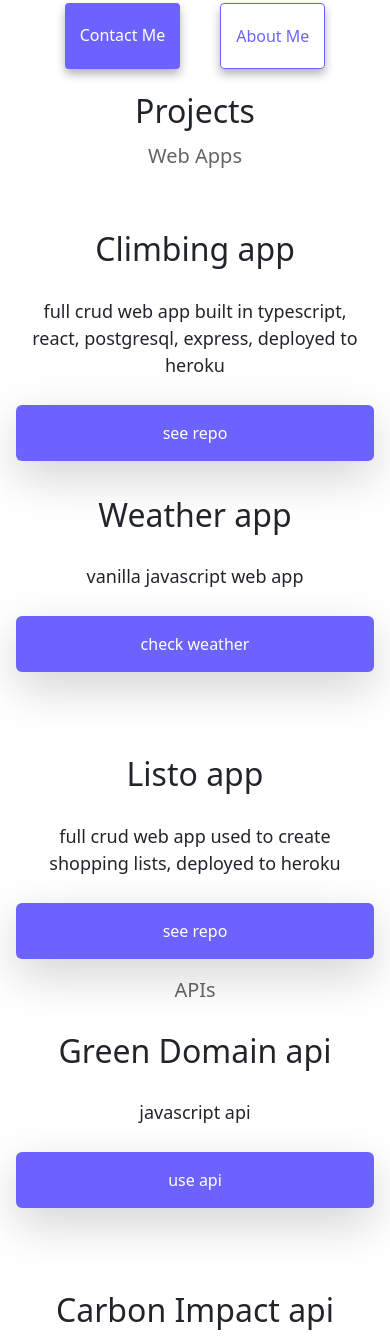
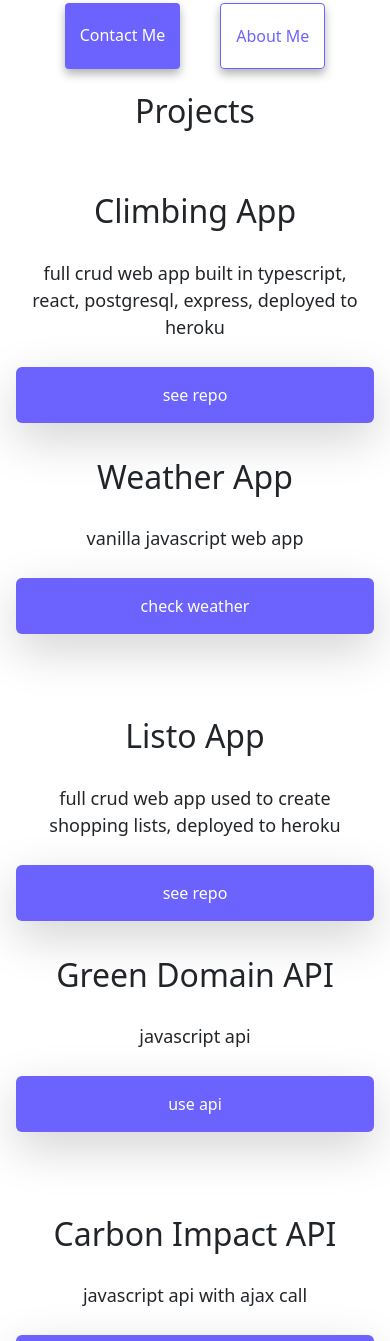
Before and after one commit to emnojacks/shecodes-portfolio, a website: page index.html in a window 390 px wide. Shown: the part 315-1656 px from the top of the page. Drawn offline with nearby package versions, Linux system fonts and the light colour scheme.

Commit message:
fixed images

```diff
--- a/index.html
+++ b/index.html
@@ -51,14 +51,14 @@
 
   <div class="container">
 <h2 class="responsive_h2">Projects</h2>
-<h3 class="responsive_h3">Web Apps</h3>
+
 <!--climbing app-->
   <div class="row">
       <div class="col-sm-6 p-3">
           <img src="/src/images/yoga.png" alt="yoga" class="rounded-1 img-fluid  d-none d-sm-block"/>
         </div>
         <div class="col-sm-6 p-3">
-               <h2 class="responsive_h2 mb-3">Climbing app</h2>
+               <h2 class="responsive_h2 mb-3">Climbing App</h2>
             <p>full crud web app built in typescript, react, postgresql, express, deployed to heroku</p>
             <button class="btn bv-btn btn-primary shadow-lg p-3"><a href="https://github.com/emnojacks/nedge-client" target="_blank">see repo</a></button>
           </div>
@@ -67,7 +67,7 @@
 <!--WEATHER APP-->
 <div class="row">
     <div class="col-sm-6 p-3">
-        <h2 class="responsive_h2 mb-3">Weather app</h2>
+        <h2 class="responsive_h2 mb-3">Weather App</h2>
       <p>vanilla javascript web app</p>
       <button class="btn bv-btn btn-primary shadow-lg p-3"><a href="https://melodic-starburst-b25cd6.netlify.app/" target="_blank">check weather</a></button>
       </div>
@@ -82,36 +82,35 @@
           <img src="/src/images/yogurt.png" alt="yogurt" class="rounded-1 img-fluid  d-none d-sm-block"/>
         </div>
         <div class="col-sm-6 p-3">
-               <h2 class="responsive_h2 mb-3">Listo app</h2>
+               <h2 class="responsive_h2 mb-3">Listo App</h2>
             <p>full crud web app used to create shopping lists, deployed to heroku</p>
             <button class="btn bv-btn btn-primary shadow-lg p-3"><a href="https://github.com/ryanemccall/grocery-list-client" target="_blank">see repo</a></button>
           </div>
 </div>
-<h3 class="responsive_h3">APIs</h3>
+
 <div class="row">
     <div class="col-sm-6 p-3">
-        <h2 class="responsive_h2 mb-3">Green Domain api</h2>
+        <h2 class="responsive_h2 mb-3">Green Domain API</h2>
       <p>javascript api</p>
       <button class="btn bv-btn btn-primary shadow-lg p-3"><a href="https://greenweb-api.web.app" target="_blank">use api</a></button>
       </div>
       <div class="col-sm-6 p-3">
-          <img src="/src/images/weather.png" alt="weather" class="rounded-1 img-fluid d-none d-sm-block"/>
+          <img src="/src/images/domain.png" alt="weather" class="rounded-1 img-fluid d-none d-sm-block"/>
         </div>
   </div>
 
 <!--LISTO -->
   <div class="row">
       <div class="col-sm-6 p-2">
-          <img src="/src/images/yogurt.png" alt="yogurt" class="rounded-1 img-fluid  d-none d-sm-block"/>
+          <img src="/src/images/carbon.png" alt="yogurt" class="rounded-1 img-fluid  d-none d-sm-block"/>
         </div>
         <div class="col-sm-6 p-3">
-               <h2 class="responsive_h2 mb-3">Carbon Impact api</h2>
+               <h2 class="responsive_h2 mb-3">Carbon Impact API</h2>
             <p>javascript api with ajax call</p>
             <button class="btn bv-btn btn-primary shadow-lg p-3"><a href="https://flightcarbon.web.app/" target="_blank">use api</a></button>
           </div>
 </div>
 
-<h3 class="responsive_h3">Websites</h3>
 <div class="row">
 <!--sq space-->
     <div class="col-sm-6 p-3">
@@ -120,14 +119,14 @@
       <button class="btn bv-btn btn-primary shadow-lg p-3"><a href="https://www.foodprintgroup.com" target="_blank">visit site</a></button>
       </div>
       <div class="col-sm-6 p-3">
-          <img src="/src/images/weather.png" alt="weather" class="rounded-1 img-fluid d-none d-sm-block"/>
+          <img src="/src/images/fpg.png" alt="weather" class="rounded-1 img-fluid d-none d-sm-block"/>
         </div>
   </div>
 
 <!--wordpress -->
   <div class="row">
       <div class="col-sm-6 p-2">
-          <img src="/src/images/yogurt.png" alt="yogurt" class="rounded-1 img-fluid  d-none d-sm-block"/>
+          <img src="/src/images/nrc.png" alt="yogurt" class="rounded-1 img-fluid  d-none d-sm-block"/>
         </div>
         <div class="col-sm-6 p-3">
                <h2 class="responsive_h2 mb-3">Wordpress</h2>
@@ -144,14 +143,14 @@
       <button class="btn bv-btn btn-primary shadow-lg p-3"><a href="https://www.incircled.org" target="_blank">visit site</a></button>
       </div>
       <div class="col-sm-6 p-3">
-          <img src="/src/images/weather.png" alt="weather" class="rounded-1 img-fluid d-none d-sm-block"/>
+          <img src="/src/images/incircled.png" alt="weather" class="rounded-1 img-fluid d-none d-sm-block"/>
         </div>
   </div>
 
-<!--webflor -->
+<!--kast-->
   <div class="row">
       <div class="col-sm-6 p-2">
-          <img src="/src/images/yogurt.png" alt="yogurt" class="rounded-1 img-fluid  d-none d-sm-block"/>
+          <img src="/src/images/kast.png" alt="yogurt" class="rounded-1 img-fluid  d-none d-sm-block"/>
         </div>
         <div class="col-sm-6 p-3">
                <h2 class="responsive_h2 mb-3">Static CSS</h2>
```
Also changed, not shown: src/images/carbon.png (added), src/images/domain.png (added), src/images/fpg.png (added), src/images/incircled.png (added), src/images/nrc.png (added), src/images/weather.png, 2 other files.
